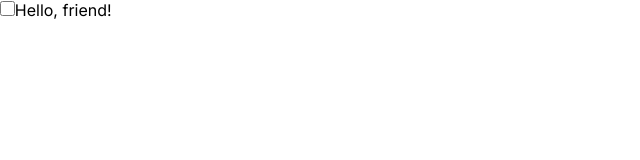
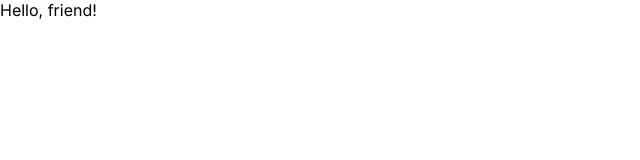
Before and after one commit to CodectiveOrg/pipelyze, a Next.js app: page / in a window 1280 px wide. Shown: the top 160 px of the page, without its empty margins (0-640 px from the left). Built offline with nearby package versions, Linux system fonts and the light colour scheme.

Commit message:
[run prettier]

```diff
--- a/src/app/page.tsx
+++ b/src/app/page.tsx
@@ -1,8 +1,5 @@
-import CheckboxComponent from "@/components/checkbox/checkbox.component";
 import styles from "./page.module.css";
 
 export default function Page() {
-  return <div className={styles.page}>
-    <CheckboxComponent size="small"/>
-    Hello, friend!</div>;
+  return <div className={styles.page}>Hello, friend!</div>;
 }
--- a/src/components/checkbox/checkbox.component.tsx
+++ b/src/components/checkbox/checkbox.component.tsx
@@ -13,11 +13,7 @@ type Props = {
 };
 
 export default function CheckboxComponent(props: Props) {
-    const {
-        basic = "unchecked",
-        size = "normal",
-        color = "primary"
-    } = props;
+  const { basic = "unchecked", size = "normal", color = "primary" } = props;
 
   const classNames = clsx(styles.input, styles[size], styles[color]);
 
--- a/src/components/checkbox/checkbox.module.css
+++ b/src/components/checkbox/checkbox.module.css
@@ -1,6 +1,5 @@
 .input {
-
-appearance: checkbox;
+  appearance: checkbox;
   cursor: pointer;
   margin: 0;
   width: 1rem;
@@ -34,7 +33,7 @@ appearance: checkbox;
     accent-color: var(--palette-error-main);
   }
 
- &.normal {
+  &.normal {
     width: 1.25rem;
     height: 1.25rem;
   }
```
